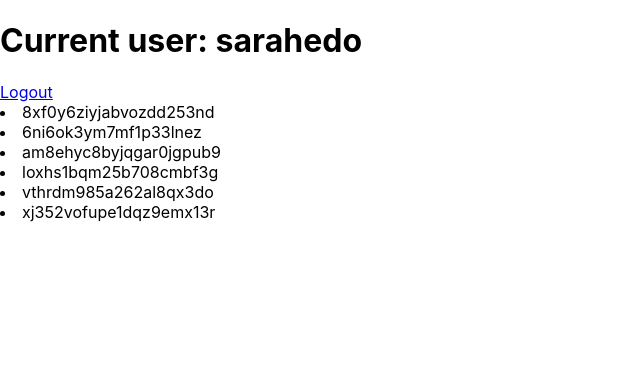
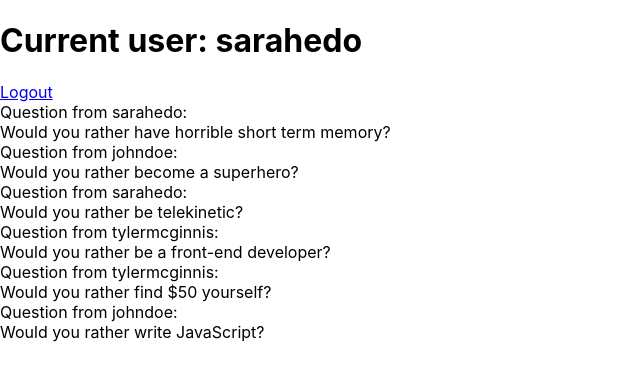
Before and after one commit to tetiana-horobets/nd-would-you-rather, a React (Create React App) app: page /signin in a window 1280 px wide. Both pictures are taken after a click on the item "Sarah Edo". Shown: the top 380 px of the page, without its empty margins (0-640 px from the left). Built offline with nearby package versions, Linux system fonts and the light colour scheme.

Commit message:
Show questions

```diff
--- a/src/HomePage.js
+++ b/src/HomePage.js
@@ -1,6 +1,7 @@
 import React from 'react';
-import {Redirect, Link} from "react-router-dom";
+import {Redirect, Link} from 'react-router-dom';
 import { connect } from 'react-redux';
+import QuestionPreview from './components/QuestionPreview.js';
 
 class HomePage extends React.Component {
 
@@ -8,7 +9,12 @@ class HomePage extends React.Component {
     if (!this.props.selectedUser) {
       return <Redirect to={'/signin'}/>
     }
-    const questions = Object.entries(this.props.questions).map(entry => <li key={entry[1].id} >{entry[1].id}</li>);
+
+    const questions = Object.entries(this.props.questions)
+      .map(entry => <QuestionPreview
+        key={entry[1].id}
+        question={entry[1]}
+      />);
 
     return <div>
       <h1>Current user: {this.props.selectedUser}</h1>
--- /dev/null
+++ b/src/components/QuestionPreview.js
@@ -0,0 +1,12 @@
+import React from 'react';
+
+export default class QuestionPreview extends React.Component {
+
+  render() {
+    console.log(this.props);
+    return <div>
+      Question from {this.props.question.author}:<br/>
+      Would you rather {this.props.question.optionOne.text}?
+    </div>
+  }
+}
```
